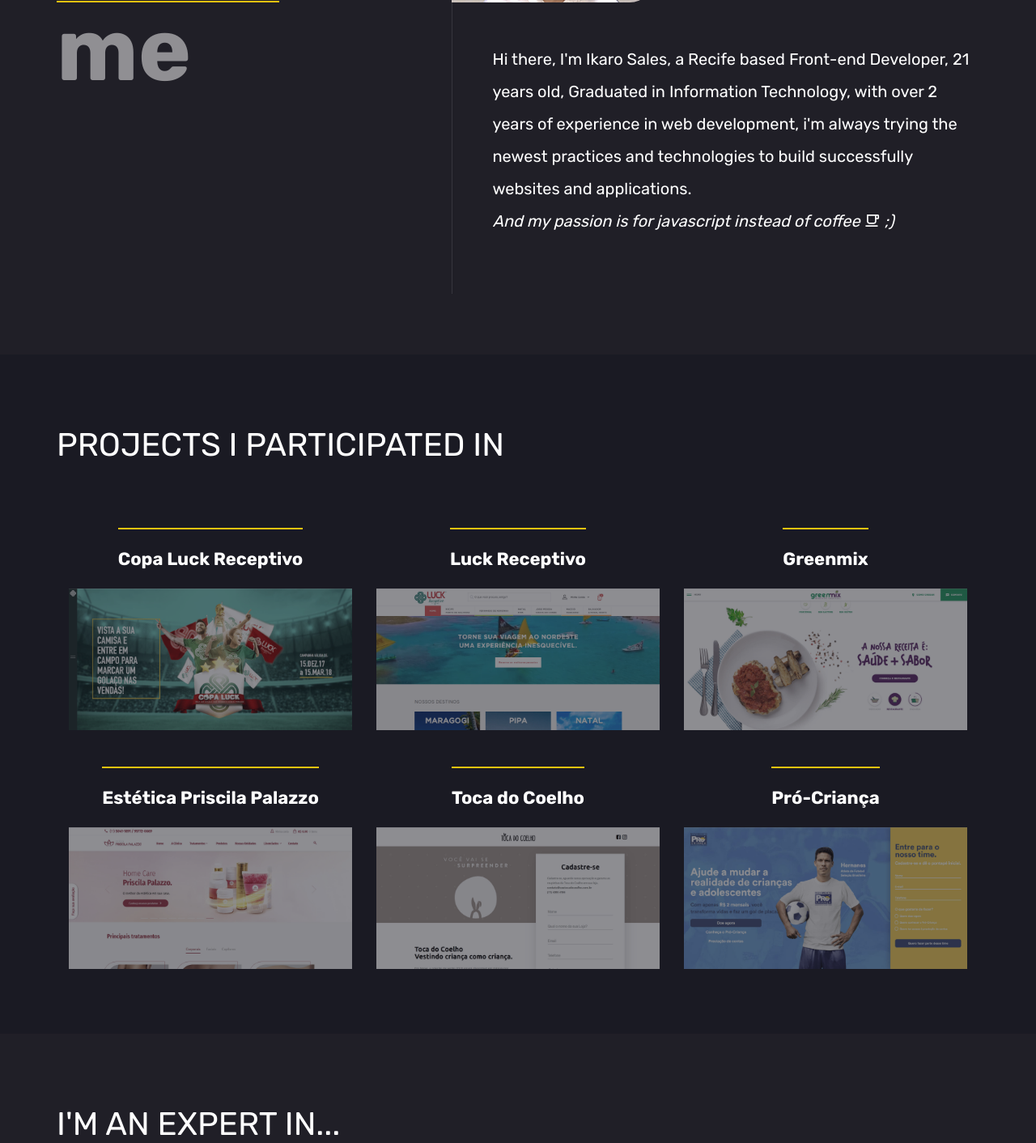
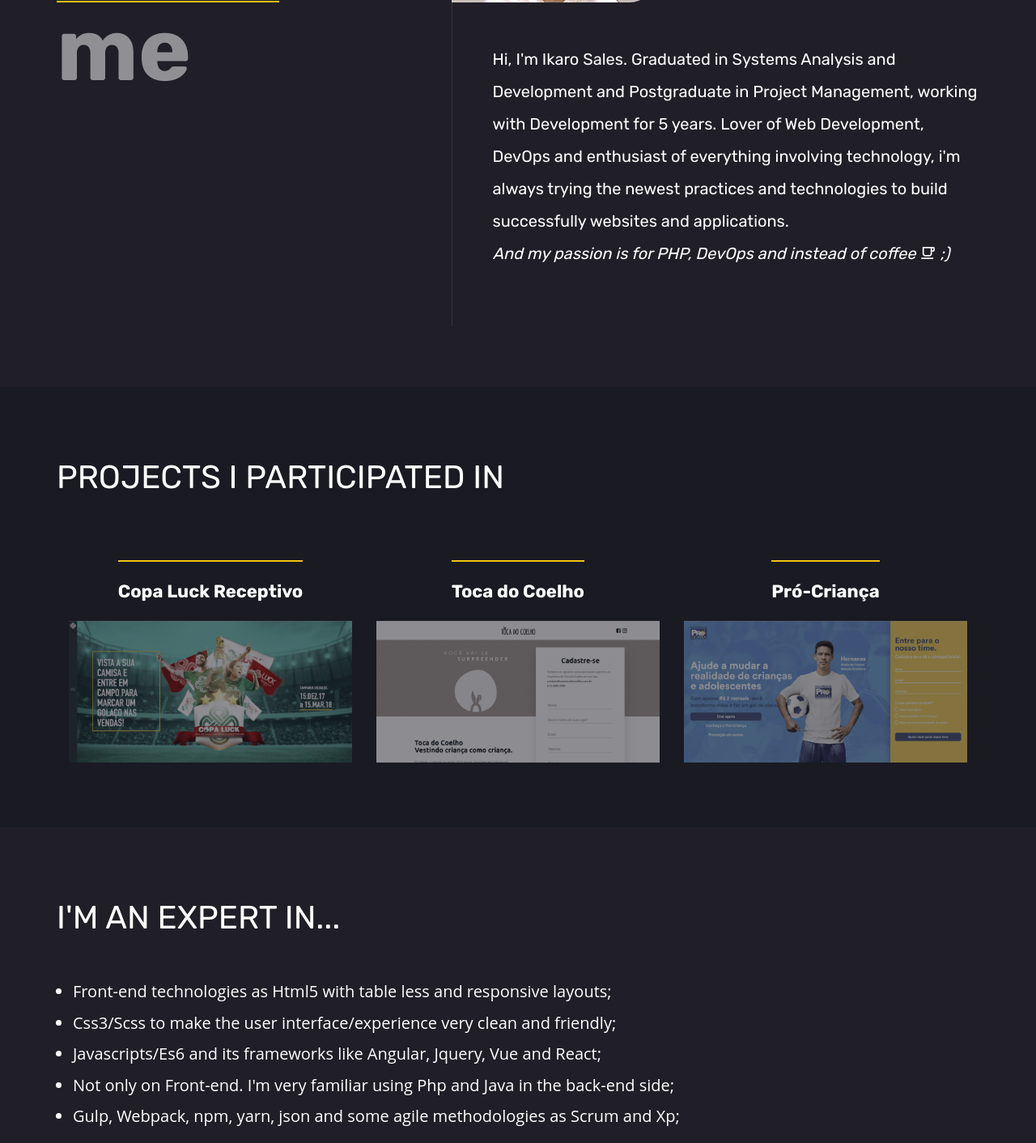
Before and after one commit to ikarosales/ikarosales.github.io, a plain HTML site: page index.html in a window 1280 px wide. Shown: the part 1010-2422 px from the top of the page at 81% size. Drawn offline with Linux system fonts and the light colour scheme.

Commit message:
change content

```diff
--- a/index.html
+++ b/index.html
@@ -5,7 +5,7 @@
     <title>Ikaro Sales - Software Engineer</title>
     <meta name="viewport" content="width=device-width, user-scalable=no"/>
     <meta name="developer" content="Ikaro Sales - https://ikarosales.github.io ">
-    <meta name="description" content="Ikaro Sales software engineer from Recife - Brazil. Expert in html5, css3, javascript and server side languages like java and php.">
+    <meta name="description" content="Ikaro Sales software engineer from Recife - Brazil.">
     <meta name="keywords"
           content="Front-end, css, html, javascript, php, jquery, sass, less, site, blog, back-end, developer, wordpress, angular, tecnologia, desenvolvedor, sistemas, agência, freelancer">
 
@@ -30,8 +30,6 @@
     <link href="https://fonts.googleapis.com/css?family=Rubik:300,400,700" rel="stylesheet">
 
     <link rel="stylesheet" href="css/style.css">
-    <link type="image/x-icon" rel="shortcut icon" href="img/favicon-fs.png"/>
-
 </head>
 
 <body>
@@ -83,10 +81,9 @@
                         <div class="col-sm-12 col-md-7">
                             <img src="img/felicio-santos.jpg" alt="Ikaro Sales front-end Developers" class="img-responsive">
                             <p class="description-about">
-                                Hi there, I'm Ikaro Sales, a Recife based Front-end Developer, 21 years old, Graduated in Information Technology,
-                                with over 2 years of experience in web development, i'm always trying the newest practices and technologies to build successfully websites and applications.
+                                Hi, I'm Ikaro Sales. Graduated in Systems Analysis and Development and Postgraduate in Project Management, working with Development for 5 years. Lover of Web Development, DevOps and enthusiast of everything involving technology, i'm always trying the newest practices and technologies to build successfully websites and applications.
                                 <br>
-                                <i>And my passion is for javascript instead of coffee <i class="mdi mdi-coffee-outline"></i> ;)</i>
+                                <i>And my passion is for PHP, DevOps and instead of coffee <i class="mdi mdi-coffee-outline"></i> ;)</i>
                             </p>
                         </div>
                     </div>
@@ -107,31 +104,6 @@
                            target="_blank">
                             <figure class="portfolio__item__figure right-img">
                                 <img src="img/item.jpg" alt="Luck Receptivo">
-                            </figure>
-                        </a>
-                    </div>
-                    <div class="portfolio__item col-sm-4">
-                        <h4 class="title portfolio__item-title">Luck Receptivo</h4>
-                        <a href="https://luckreceptivo.com.br/" title="Luck Receptivo"
-                           target="_blank">
-                            <figure class="portfolio__item__figure right-img">
-                                <img src="img/luck-receptivo.jpg" alt="Luck Receptivo">
-                            </figure>
-                        </a>
-                    </div>
-                    <div class="portfolio__item col-sm-4">
-                        <h4 class="title portfolio__item-title">Greenmix</h4>
-                        <a href="https://www.vivagreenmix.com.br/" title="Greenmix" target="_blank">
-                            <figure class="portfolio__item__figure left-img">
-                                <img src="img/greenmix.jpg" alt="Greenmix">
-                            </figure>
-                        </a>
-                    </div>
-                    <div class="portfolio__item col-sm-4">
-                        <h4 class="title portfolio__item-title">Estética Priscila Palazzo</h4>
-                        <a href="https://www.esteticapriscilapalazzo.com.br/" title="Priscila Palazzo" target="_blank">
-                            <figure class="portfolio__item__figure right-img">
-                                <img src="img/palazzo.jpg" alt="Priscila Palazzo">
                             </figure>
                         </a>
                     </div>
```
